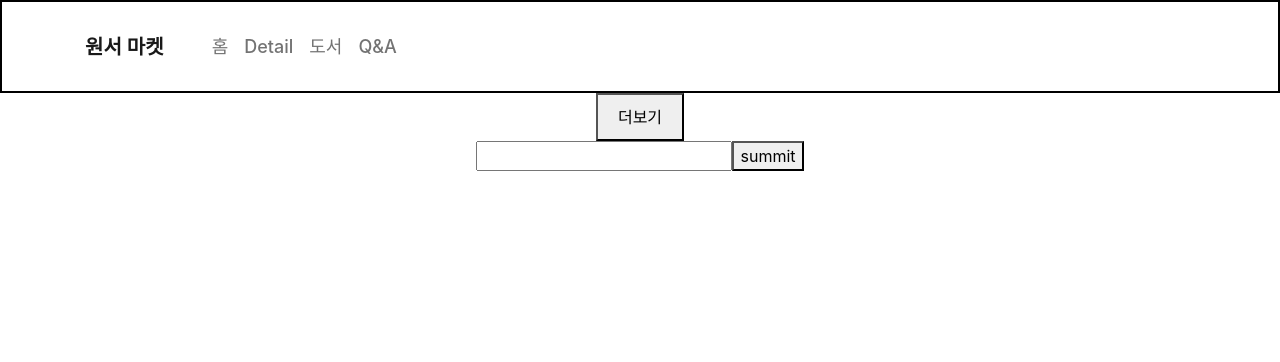
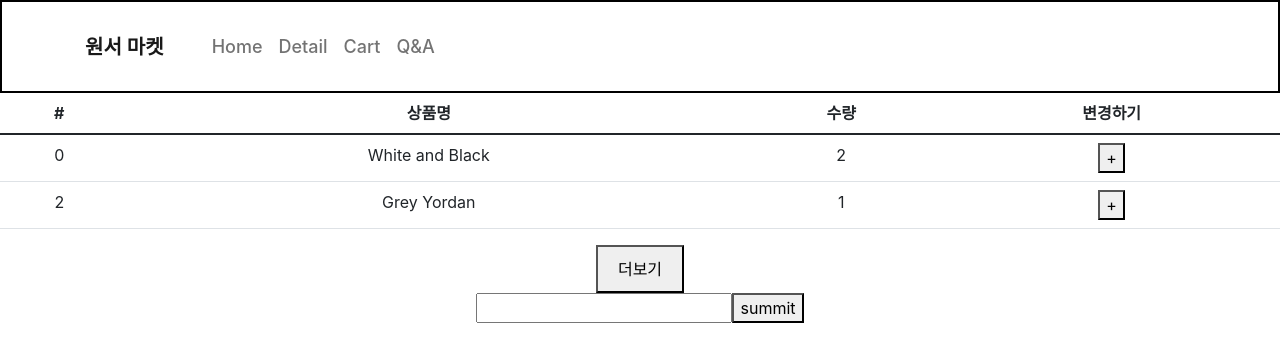
Before and after one commit to happyhermann/Web, a React (Create React App) app: page /cart in a window 1280 px wide. Shown: the top 362 px of the page. Built offline with nearby package versions, Linux system fonts and the light colour scheme.

Commit message:
dddd
ddd

```diff
--- a/package.json
+++ b/package.json
@@ -3,6 +3,7 @@
   "version": "0.1.0",
   "private": true,
   "dependencies": {
+    "@reduxjs/toolkit": "^1.8.2",
     "@testing-library/jest-dom": "^5.16.4",
     "@testing-library/react": "^13.2.0",
     "@testing-library/user-event": "^13.5.0",
@@ -11,6 +12,7 @@
     "react": "^18.1.0",
     "react-bootstrap": "^2.4.0",
     "react-dom": "^18.1.0",
+    "react-redux": "^8.0.2",
     "react-router-dom": "^6.3.0",
     "react-scripts": "5.0.1",
     "web-vitals": "^2.1.4"
--- a/src/App.js
+++ b/src/App.js
@@ -5,6 +5,7 @@ import data from "./data";
 import { Routes, Route, Link, useNavigate, Outlet } from "react-router-dom";
 import Detail from "./pages/detail";
 import axios from "axios";
+import Cart from "./pages/Cart";
 
 // Context API
 
@@ -69,7 +70,7 @@ function App() {
                 // 이 함수를 이용하면 페이지 이동 가능
               }}
             >
-              홈
+              Home
             </Nav.Link>
             <Nav.Link
               onClick={() => {
@@ -78,7 +79,14 @@ function App() {
             >
               Detail
             </Nav.Link>
-            <Nav.Link href="#pricing">도서</Nav.Link>
+            <Nav.Link
+              onClick={() => {
+                navigate("/cart");
+              }}
+              href="#pricing"
+            >
+              Cart
+            </Nav.Link>
             <Nav.Link href="#features">Q&A</Nav.Link>
           </Nav>
         </Container>
@@ -145,6 +153,7 @@ function App() {
         {/* 장점 1. 라우트 작성이 약간 간단해짐
             장점 2. /about하고 /member 접속시엔 Element 2개나 보임
              */}
+        <Route path="/cart" element={<Cart />} />
       </Routes>
 
       {/* ajax : 새로고침 없이도 GET/POST 요청 가능 */}
--- a/src/index.js
+++ b/src/index.js
@@ -3,14 +3,16 @@ import ReactDOM from "react-dom/client";
 import "./index.css";
 import App from "./App";
 import { BrowserRouter } from "react-router-dom";
+import { Provider } from "react-redux";
+import store from "./store.js";
 
 const root = ReactDOM.createRoot(document.getElementById("root"));
 root.render(
-  <React.StrictMode>
+  <Provider store={store}>
     <BrowserRouter>
       <App />
     </BrowserRouter>
-  </React.StrictMode>
+  </Provider>
 );
 
 // If you want to start measuring performance in your app, pass a function
--- /dev/null
+++ b/src/pages/Cart.js
@@ -0,0 +1,44 @@
+import { Table } from "react-bootstrap";
+import { useSelector } from "react-redux";
+import { useDispatch } from "react-redux";
+import { addCount, changeName } from "./../store.js";
+
+function Cart() {
+  let dispatch = useDispatch();
+  let state = useSelector((state) => {
+    return state;
+  });
+
+  return (
+    <Table>
+      <thead>
+        <tr>
+          <th>#</th>
+          <th>상품명</th>
+          <th>수량</th>
+          <th>변경하기</th>
+        </tr>
+      </thead>
+      <tbody>
+        {state.cart.map((a, i) => (
+          <tr key={i}>
+            <td>{state.cart[i].id}</td>
+            <td>{state.cart[i].name}</td>
+            <td>{state.cart[i].count}</td>
+            <td>
+              <button
+                onClick={() => {
+                  dispatch(addCount(i));
+                }}
+              >
+                +
+              </button>
+            </td>
+          </tr>
+        ))}
+      </tbody>
+    </Table>
+  );
+}
+
+export default Cart;
--- a/src/pages/detail.js
+++ b/src/pages/detail.js
@@ -1,8 +1,11 @@
 import { useParams } from "react-router";
 import { useContext, useEffect, useState } from "react";
 import { Nav } from "react-bootstrap";
+import { Context1 } from "./../App.js";
+import { useSelector } from "react-redux";
+import { useDispatch } from "react-redux";
+import { addItem } from "./../store.js";
 
-import { Context1 } from "./../App.js";
 // context API state 사용
 // 1. Context를 Import
 
@@ -112,6 +115,8 @@ function Detail(props) {
   });
   console.log(찾은상품);
 
+  let dispatch = useDispatch();
+
   return (
     <div className="container start end">
       {hidden && <Ad />}
@@ -126,7 +131,14 @@ function Detail(props) {
           <h4 className="pt-5">{찾은상품.title}</h4>
           <p>{찾은상품.title}</p>
           <p>{찾은상품.price}원</p>
-          <button className="btn btn-danger">주문하기</button>
+          <button
+            onClick={() => {
+              dispatch(addItem({ id: 1, name: "Red Knit", count: 1 }));
+            }}
+            className="btn btn-danger"
+          >
+            주문하기
+          </button>
         </div>
       </div>
 
--- /dev/null
+++ b/src/store.js
@@ -0,0 +1,44 @@
+import { configureStore, createSlice } from "@reduxjs/toolkit";
+
+let user = createSlice({
+  name: "user",
+  initialState: { name: "kim", age: 20 },
+  reducers: {
+    increase(state, a) {
+      state.age += a.payload;
+    },
+  },
+});
+
+export let { changeName } = user.actions;
+
+let stock = createSlice({
+  name: "stock",
+  initialState: [10, 11, 12],
+});
+
+let cart = createSlice({
+  name: "cart",
+  initialState: [
+    { id: 0, name: "White and Black", count: 2 },
+    { id: 2, name: "Grey Yordan", count: 1 },
+  ],
+  reducers: {
+    addCount(state, action) {
+      state[action.payload].count++;
+    },
+    addItem(state, action) {
+      state.push(action.payload);
+    },
+  },
+});
+
+export let { addCount, addItem } = cart.actions;
+
+export default configureStore({
+  reducer: {
+    user: user.reducer,
+    stock: stock.reducer,
+    cart: cart.reducer,
+  },
+});
```
Also changed, not shown: 1 other file (tests, documents, lock files or other folders).
